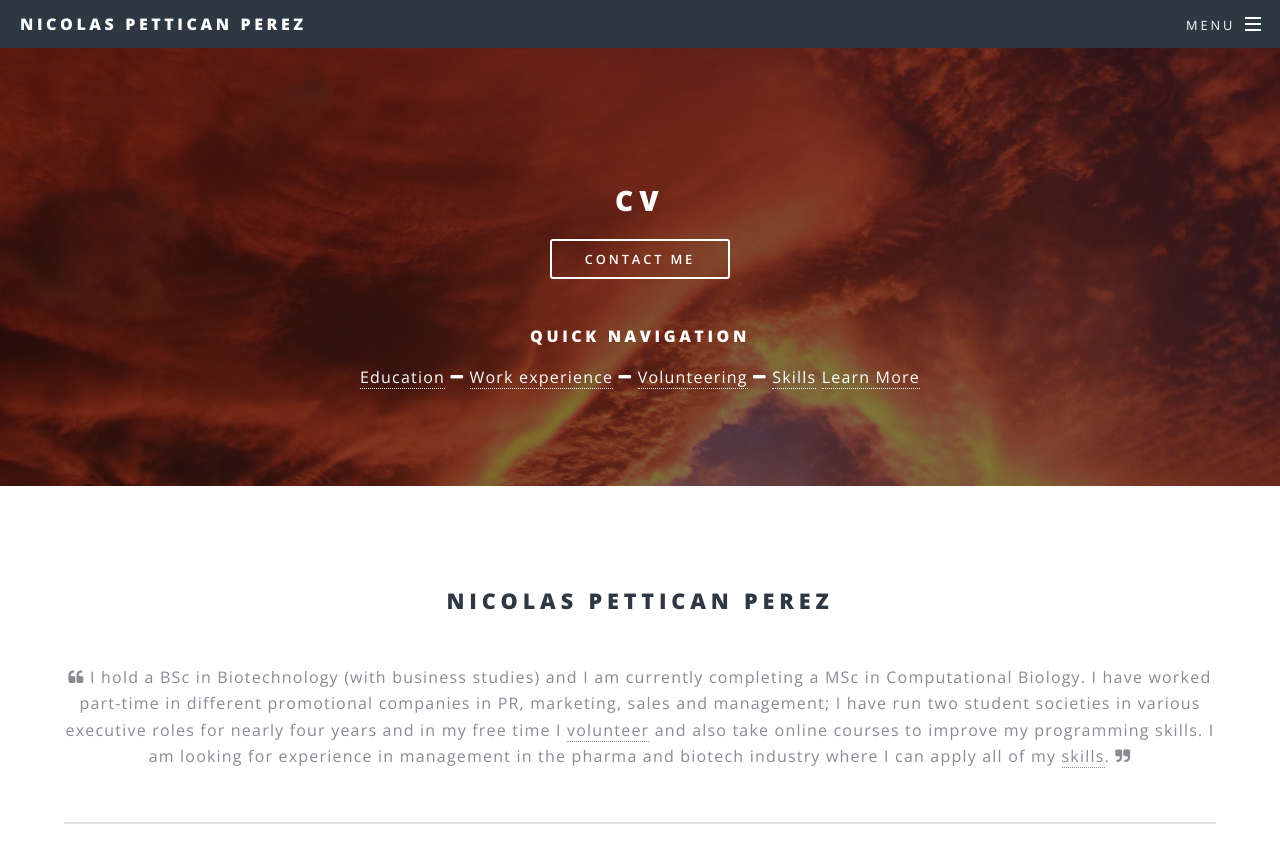
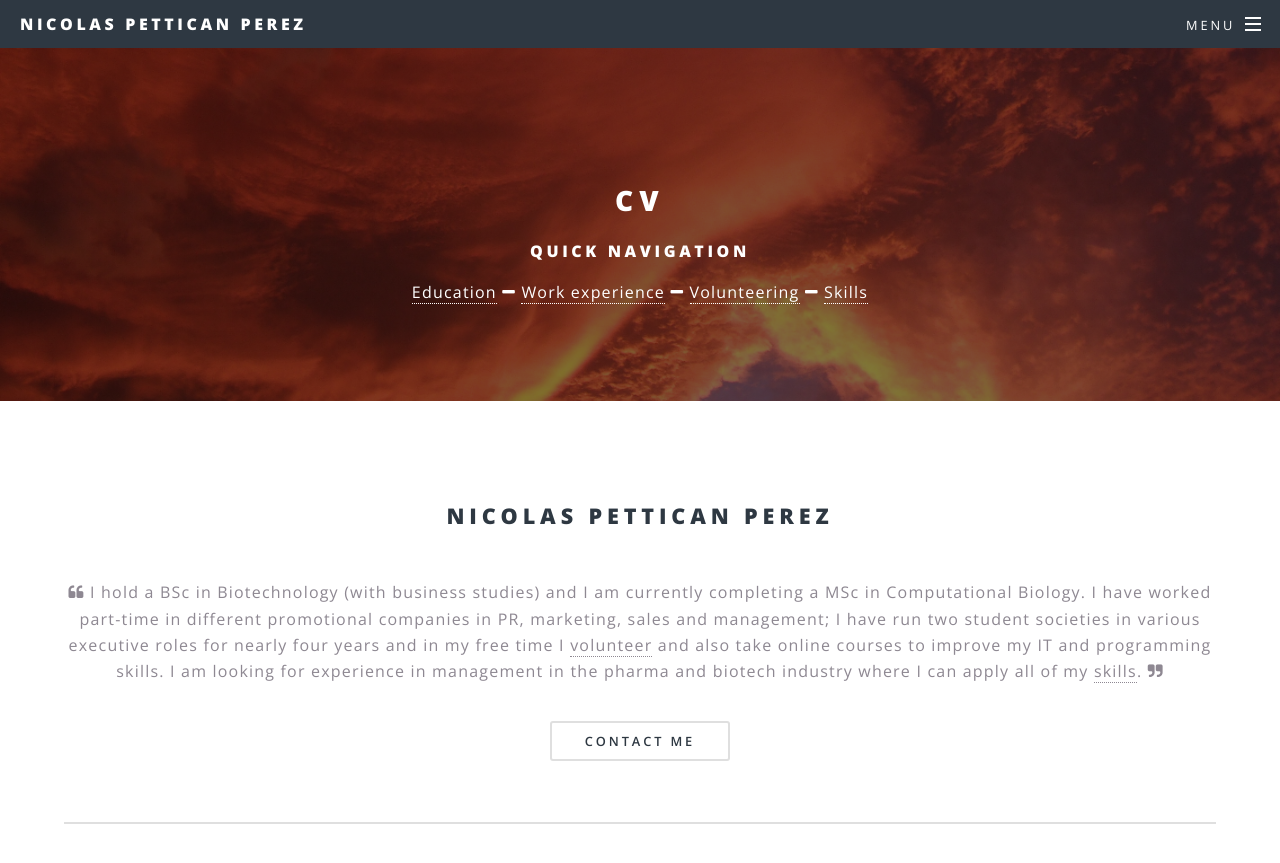
Before and after one commit to nickpettican/nickpettican.github.io, a Jekyll site: the page built from CV.html, in a window 1280 px wide and 900 px high. Shown: the top 863 px of the window. Built offline with Jekyll 4.4.1, drawn with Linux system fonts in a browser that asks for light colours.

Commit message:
updating

```diff
--- a/CV.html
+++ b/CV.html
@@ -6,7 +6,10 @@ title: CV
 	<div class="inner">
 	<header>
 <center><h2>Nicolas Pettican Perez</h2></center><br />
-<center><p><span class="icon fa-quote-left"></span> I hold a BSc in Biotechnology (with business studies) and I am currently completing a MSc in Computational Biology. I have worked part-time in different promotional companies in PR, marketing, sales and management; I have run two student societies in various executive roles for nearly four years and in my free time I <a href="#volunt" class="more scrolly">volunteer</a> and also take online courses to improve my programming skills. I am looking for experience in management in the pharma and biotech industry where I can apply all of my <a href="index.html#three">skills</a>. <span class="icon fa-quote-right"></span></p></center>
+<center><p><span class="icon fa-quote-left"></span> I hold a BSc in Biotechnology (with business studies) and I am currently completing a MSc in Computational Biology. I have worked part-time in different promotional companies in PR, marketing, sales and management; I have run two student societies in various executive roles for nearly four years and in my free time I <a href="#volunt" class="more scrolly">volunteer</a> and also take online courses to improve my IT and programming skills. I am looking for experience in management in the pharma and biotech industry where I can apply all of my <a href="index.html#three">skills</a>. <span class="icon fa-quote-right"></span></p></center>
+<center><ul class="actions">
+	<li><a href="mailto:nicolaspettican@gmail.com" class="button fit">Contact me</a></li>
+</ul></center>
 
 	</header>
 	</div>
--- a/_includes/footer.html
+++ b/_includes/footer.html
@@ -1,5 +1,6 @@
 <!-- Footer -->
 <footer id="footer">
+	<!--<center><a href="#"><span class="icon fa-arrow-up"></span></a></center><br />-->
   <ul class="icons">
     {% for socloc in site.social %}
     {% if socloc[1] %}
--- a/_layouts/cvlayout.html
+++ b/_layouts/cvlayout.html
@@ -6,17 +6,11 @@ layout: default
   <header>
     <h2>{{ page.title }}</h2>
 
-  <ul class="actions">
-	<li><a href="mailto:nicolaspettican@gmail.com" class="button fit">Contact me</a></li>
-</ul>
-
     <h4>quick navigation</h4></center>
 		<center><a href="#edu" class="more scrolly">Education</a> <span class="icon fa-minus"></span>
 		<a href="#work" class="more scrolly">Work experience</a> <span class="icon fa-minus"></span>
 		<a href="#volunt" class="more scrolly">Volunteering</a> <span class="icon fa-minus"></span>
 		<a href="index.html#three">Skills</a>
-
-<a href="#cv" class="more scrolly">Learn More</a>
   </header>
   <section class="wrapper style5">
     <div class="inner">
```
Also changed, not shown: index.html (+2 -6 lines).
